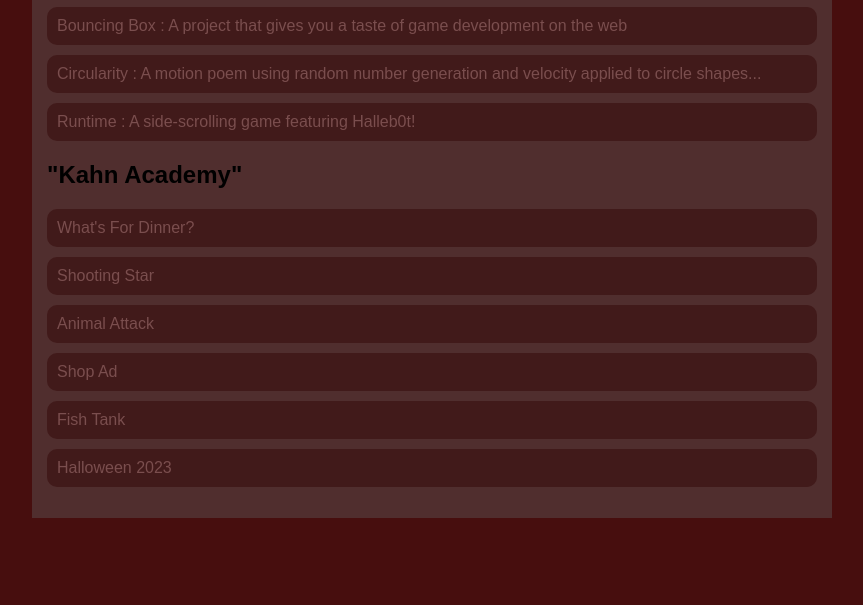
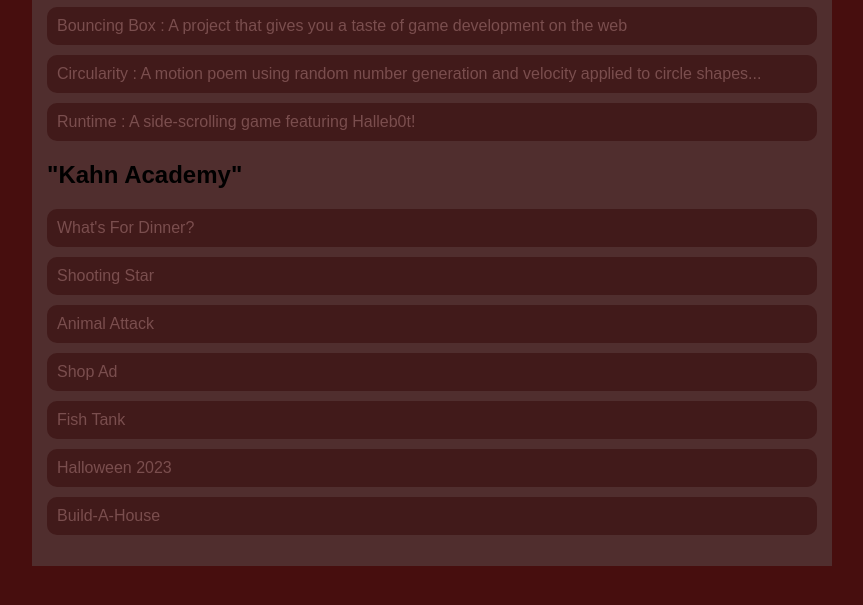
Before and after one commit to kiragarretson/kiragarretson.github.io, a plain HTML site: page portfolio.html in a window 1280 px wide. Shown: the part 179-784 px from the top of the page, without its empty margins (208-1071 px from the left). Drawn offline with Linux system fonts and the light colour scheme.

Commit message:
added build-a-house

```diff
--- a/portfolio.html
+++ b/portfolio.html
@@ -31,6 +31,7 @@
                     <li><a href="https://www.khanacademy.org/computer-programming/vkei-shop-ad/5963647505186816">Shop Ad</a></li>
                     <li><a href="https://www.khanacademy.org/computer-programming/puka-pukaaaa/5100379542700032">Fish Tank</a></li>
                     <li><a href="https://www.khanacademy.org/computer-programming/one-halloween-at-nhs/5656882563563520">Halloween 2023</a></li>
+                    <li><a href="https://www.khanacademy.org/computer-programming/shinra-manor/5892070298009600">Build-A-House</a></li>
                 </ul>
             </div>
         </main>
```
